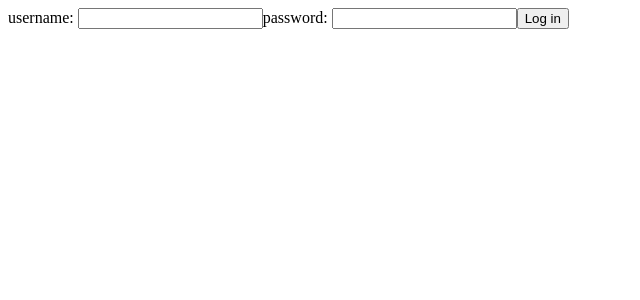
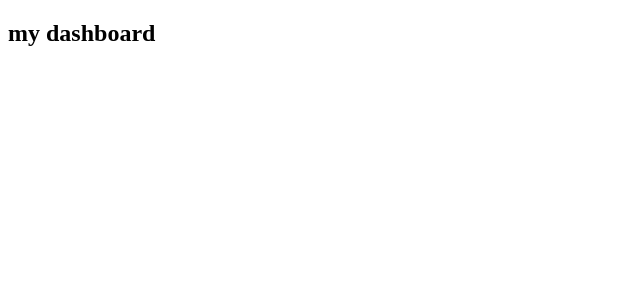
Before and after one commit to nomadic4life/Project-Coddiwomple, a React (Create React App) app in the folder expat-nation/: page / in a window 1280 px wide. Shown: the top 300 px of the page, without its empty margins (0-640 px from the left). Built offline with nearby package versions, Linux system fonts and the light colour scheme.

Commit message:
building out component architecture, have logged state to determine Root Route Authorization or Dashboard

```diff
--- a/expat-nation/src/App.js
+++ b/expat-nation/src/App.js
@@ -1,8 +1,15 @@
 import React, { Component } from 'react';
-import LoginForm from './Components/Authentication/LoginForm'
+import Authenticate from './Components/Authentication/LoginForm'
+import testAuthentication from './Components/Authentication/testAuthentication'
+import MainSection from './Components/Dashboard/Dashboard'
+import { Route } from 'react-router-dom'
+import Dashboard from './Components/Dashboard/Dashboard';
+
+const Authorization = testAuthentication(Authenticate)(MainSection);
 
 class App extends Component {
   state = {
+    logged: false,
     authentication: {
       username: '',
       password: '',
@@ -12,6 +19,12 @@ class App extends Component {
       login: ['username', 'password'],
     }
 
+  }
+
+  componentDidMount() {
+    this.setState({
+      logged: true
+    })
   }
 
   handleFormInput = e => {
@@ -37,13 +50,52 @@ class App extends Component {
   }
 
   render() {
+    // considering changing loggedIn to validated or some other verb state
+    if(!this.state.logged) {
+      return (
+        <Route
+          path='/'
+          render={props =>
+            <Authorization
+              {...props}
+              logged={this.state.logged}
+
+              auth={this.state}
+              handleFormInput={this.handleFormInput}
+              handleLogin={this.handleLogin}
+              inputType={this.state.inputType.login}
+              authentication={this.state.authentication}
+            />}
+        />
+      )
+    }
+    return (
+      <Route
+        path='/'
+        render={props =>
+          <Dashboard
+            {...props}
+            logged={this.state.logged}
+          />}
+        />
+    )
+
     return (
       <div className="App">
-        <LoginForm
+        <h1>hi</h1>
+        <Authorization
+          logged={this.state.loggedIn}
+          auth={this.state}
           handleFormInput={this.handleFormInput}
           handleLogin={this.handleLogin}
           inputType={this.state.inputType.login}
-          authentication={this.state.authentication} />
+          authentication={this.state.authentication}
+        />
+        {/* <LoginForm
+          handleFormInput={this.handleFormInput}
+          handleLogin={this.handleLogin}
+          inputType={this.state.inputType.login}
+          authentication={this.state.authentication} /> */}
       </div>
     );
   }
--- /dev/null
+++ b/expat-nation/src/Components/Authentication/testAuthentication.js
@@ -0,0 +1,9 @@
+import React, { Component } from 'react';
+
+const testAuthentication = Validate => Logged => props => {
+  if(!props.logged) return <Validate {...props} auth={props.auth}/>
+  return <Logged {...props} auth={props.auth}/>
+}
+
+
+export default testAuthentication;
--- /dev/null
+++ b/expat-nation/src/Components/Dashboard/Dashboard.js
@@ -0,0 +1,10 @@
+import React, { Component } from 'react';
+
+const Dashboard = props => {
+  console.log(props)
+  return <h2>my dashboard</h2>
+}
+
+
+
+export default Dashboard;
--- a/expat-nation/src/index.js
+++ b/expat-nation/src/index.js
@@ -2,8 +2,13 @@ import React from 'react';
 import ReactDOM from 'react-dom';
 import App from './App';
 import * as serviceWorker from './serviceWorker';
+import { BrowserRouter as Router } from 'react-router-dom'
 
-ReactDOM.render(<App />, document.getElementById('root'));
+ReactDOM.render(
+<Router>
+  <App />
+</Router>
+, document.getElementById('root'));
 
 // If you want your app to work offline and load faster, you can change
 // unregister() to register() below. Note this comes with some pitfalls.
```
